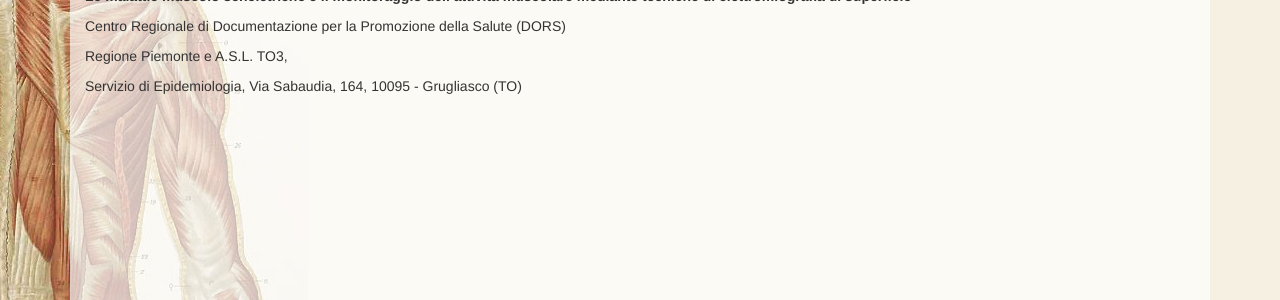
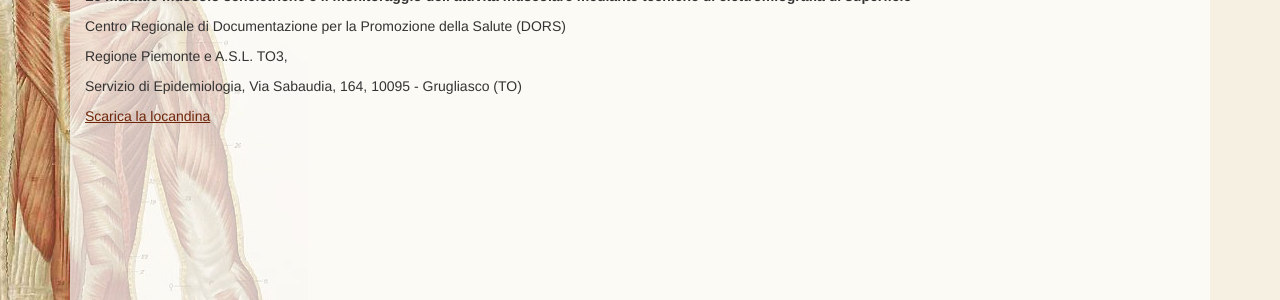
Before and after one commit to rmerletti/rmerletti.github.io, a Jekyll site: the page built from _posts/2018-01-26-seminar.it.md, in a window 1280 px wide and 900 px high. Shown: the part 313-613 px from the top of the window. Built offline with Jekyll 4.4.1, drawn with Linux system fonts in a browser that asks for light colours; comment, search, counter and statistics services are not loaded.

Commit message:
Aggiunta locandina

```diff
--- a/_posts/2018-01-26-seminar.it.md
+++ b/_posts/2018-01-26-seminar.it.md
@@ -17,3 +17,5 @@ Centro Regionale di Documentazione per la Promozione della Salute (DORS)
 Regione Piemonte e A.S.L. TO3,
 
 Servizio di Epidemiologia, Via Sabaudia, 164, 10095 - Grugliasco (TO)
+
+<a href="/assets/pdfs/180122_locandina_seminario_dors.pdf">Scarica la locandina</a>
```
Also changed, not shown: 1 other file.
